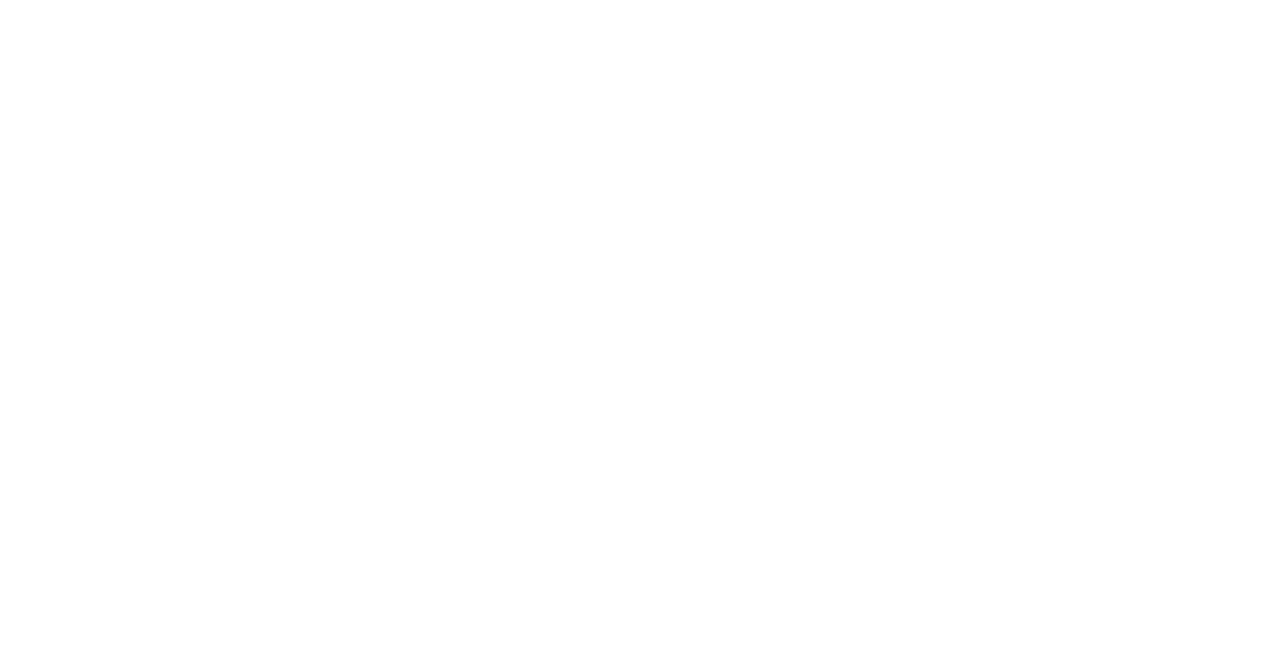
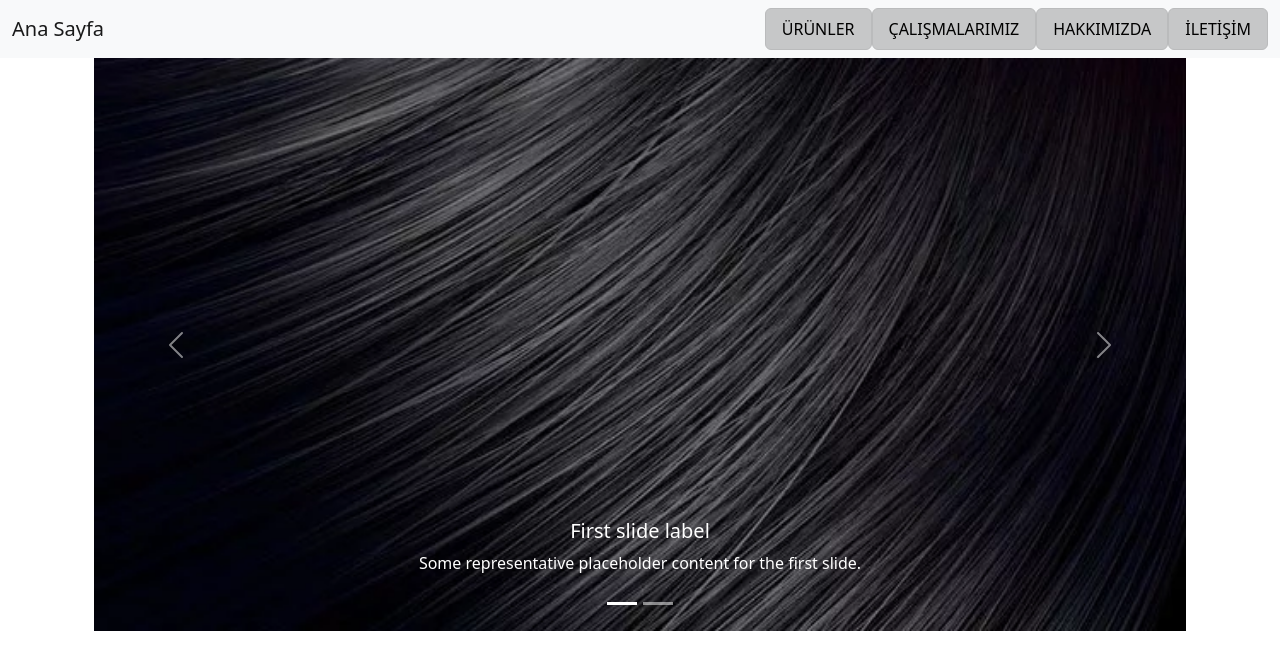
Before and after one commit to Cansinyrkl/can-dekor-dizayn, a plain HTML site: page index.html in a window 1280 px wide. Drawn offline with Linux system fonts and the light colour scheme.

Commit message:
Carousel done

```diff
--- a/index.html
+++ b/index.html
@@ -8,7 +8,89 @@
     <link rel="stylesheet" href="assets/css/bootstrap.css" />
     <title>Can Dekor&Dizayn</title>
   </head>
-  <body></body>
+  <body>
+    <nav class="navbar navbar-expand-lg bg-light">
+      <div class="container-fluid">
+        <a class="navbar-brand" href="#">Ana Sayfa</a>
+        <button
+          class="navbar-toggler"
+          type="button"
+          data-bs-toggle="collapse"
+          data-bs-target="#navbarSupportedContent"
+          aria-controls="navbarSupportedContent"
+          aria-expanded="false"
+          aria-label="Toggle navigation"
+        >
+          <div>Menü</div>
+          <span class="navbar-toggler-icon"></span>
+        </button>
+        <ul class="nav justify-content-center">
+          <li class="nav-item">
+            <a class="nav-link active btn btn-light" href="#">ÜRÜNLER</a>
+          </li>
+          <li class="nav-item">
+            <a class="nav-link active btn btn-light" href="#">ÇALIŞMALARIMIZ</a>
+          </li>
+          <li class="nav-item">
+            <a class="nav-link active btn btn-light" href="#">HAKKIMIZDA</a>
+          </li>
+          <li class="nav-item">
+            <a class="nav-link active btn btn-light">İLETİŞİM</a>
+          </li>
+        </ul>
+      </div>
+    </nav>
+    <div class="container">
+      <section class="container-fluid">
+        <div id="carouselExampleCaptions" class="carousel slide" data-bs-ride="false">
+          <div class="carousel-indicators">
+            <button
+              type="button"
+              data-bs-target="#carouselExampleCaptions"
+              data-bs-slide-to="0"
+              class="active"
+              aria-current="true"
+              aria-label="Slide 1"
+            ></button>
+            <button type="button" data-bs-target="#carouselExampleCaptions" data-bs-slide-to="1" aria-label="Slide 2"></button>
+          </div>
+          <div class="carousel-inner">
+            <div class="carousel-item active">
+              <img
+                src="assets/css/img/siyah-sac-istiyorsaniz-siyah-sac-bana-yakisir-mi--1586965821.webp"
+                class="d-block w-100"
+                alt="assets/css/img/siyah-sac-istiyorsaniz-siyah-sac-bana-yakisir-mi--1586965821.webp"
+              />
+              <div class="carousel-caption d-none d-md-block">
+                <h5>First slide label</h5>
+                <p>Some representative placeholder content for the first slide.</p>
+              </div>
+            </div>
+            <div class="carousel-item">
+              <img
+                src="assets/css/img/siyah-sac-istiyorsaniz-siyah-sac-bana-yakisir-mi--1586965821.webp"
+                class="d-block w-100"
+                alt="assets/css/img/siyah-sac-istiyorsaniz-siyah-sac-bana-yakisir-mi--1586965821.webp"
+              />
+              <div class="carousel-caption d-none d-md-block">
+                <h5>Second slide label</h5>
+                <p>Some representative placeholder content for the second slide.</p>
+              </div>
+            </div>
+          </div>
+          <button class="carousel-control-prev" type="button" data-bs-target="#carouselExampleCaptions" data-bs-slide="prev">
+            <span class="carousel-control-prev-icon" aria-hidden="true"></span>
+            <span class="visually-hidden">Previous</span>
+          </button>
+          <button class="carousel-control-next" type="button" data-bs-target="#carouselExampleCaptions" data-bs-slide="next">
+            <span class="carousel-control-next-icon" aria-hidden="true"></span>
+            <span class="visually-hidden">Next</span>
+          </button>
+        </div>
+      </section>
+      <section class=""></section>
+    </div>
+  </body>
 
   <script src="assets/js/bootstrap.js"></script>
   <script src="assets/js/main.js"></script>
```
Also changed, not shown: assets/css/img/red-photos-1172010.jpg (added), assets/css/img/siyah-sac-istiyorsaniz-siyah-sac-bana-yakisir-mi--1586965821.webp (added).
